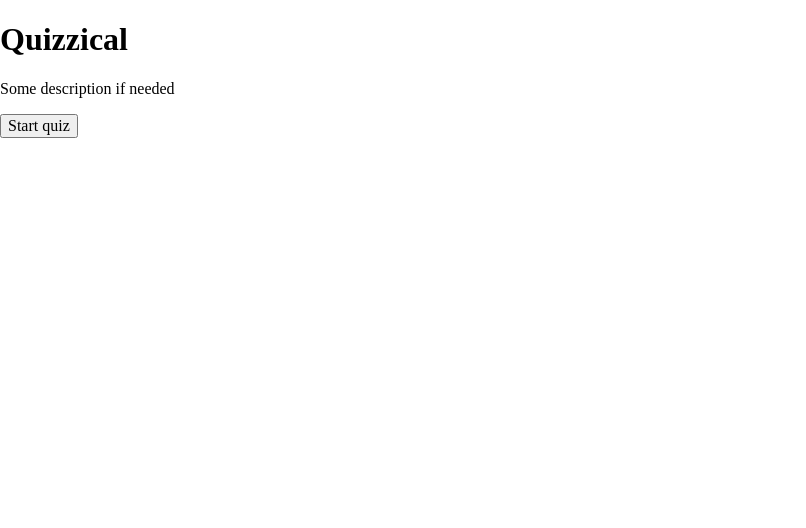
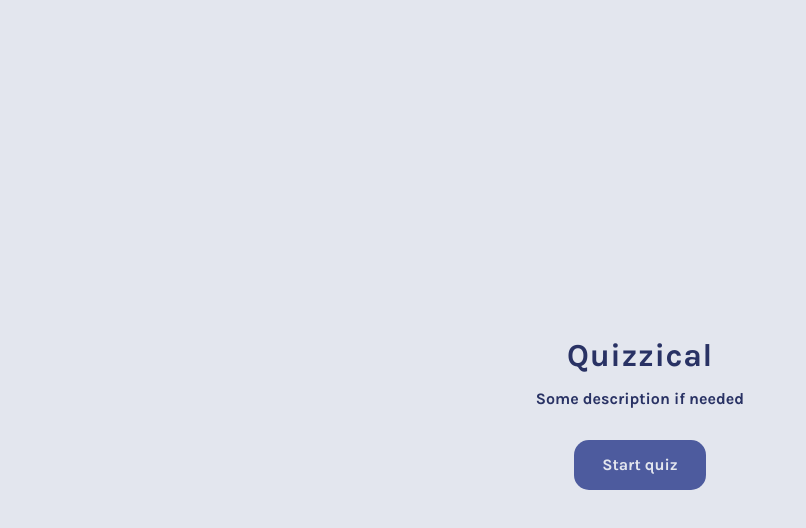
Before and after one commit to Youkwhan/quizzical, a React (Vite) app: page / in a window 1280 px wide. Shown: the top 528 px of the page, without its empty margins (0-806 px from the left). Built offline with nearby package versions, Linux system fonts and the light colour scheme.

Commit message:
general css and app css

```diff
--- a/src/App.css
+++ b/src/App.css
@@ -0,0 +1,23 @@
+.start-quiz {
+	text-align: center;
+}
+
+.start-quiz h1 {
+	font-family: var(--ff-secondary);
+	font-weight: var(--fw-700);
+	font-size: var(--fs-large);
+   margin-bottom: 7px;
+}
+.start-quiz__description {
+	font-weight: var(--fw-400);
+	font-size: var(--fs-regular);
+   margin-bottom: 29px;
+}
+
+.start-quiz__btn {
+   font-weight: var(--fw-500);
+	font-size: var(--fs-regular);
+
+   border-radius: 15px;
+   padding: 1em 1.75em;
+}
--- a/src/App.jsx
+++ b/src/App.jsx
@@ -11,7 +11,7 @@ function App() {
 				<div className="start-quiz">
 					<h1>Quizzical</h1>
 					<p className="start-quiz__description">Some description if needed</p>
-					<button className="start-quiz__btn">Start quiz</button>
+					<button className="start-quiz__btn btn">Start quiz</button>
 				</div>
 			)}
 		</main>
--- a/src/index.css
+++ b/src/index.css
@@ -12,7 +12,7 @@
 	--fs-small: 0.65rem; /* 10.24px; */
 	--fs-score: 0.8rem; /* 12.8px; */
 
-	--clr-primary: #f5f7fb;
+	--clr-primary: #e3e6ee;
 	--clr-secondary: #293264;
 
 	--clr-lg-btn: #4d5b9e;
@@ -20,3 +20,69 @@
 	--clr-correct: #94d7a2;
 	--clr-wrong: #f8bcbc;
 }
+
+*,
+*::before,
+*::after {
+	box-sizing: border-box;
+}
+
+* {
+	margin: 0;
+	padding: 0;
+}
+
+html,
+body {
+	height: 100%;
+}
+
+body {
+	font-family: var(--ff-secondary);
+	color: var(--clr-secondary);
+	background-color: var(--clr-primary);
+	line-height: 1.5;
+	-webkit-font-smoothing: antialiased;
+
+	display: grid;
+	place-items: center;
+	user-select: none;
+}
+
+img {
+	display: block;
+	max-width: 100%;
+	margin: auto;
+}
+
+main {
+	max-width: 1500px;
+	margin: auto;
+}
+
+h1,h2 {
+	letter-spacing: 0.04rem;
+}
+
+.btn {
+	color: var(--clr-primary);
+   background-color: var(--clr-lg-btn);
+
+	cursor: pointer;
+	border: none;
+	transition:150ms;
+}
+
+.btn:focus{
+	outline: none;
+}
+
+.btn:hover {
+	background-color: #616fb8;
+}
+
+.btn:active {
+	box-shadow: inset 5px 5px 10px -3px rgba(0, 0, 0, 0.7);
+}
+
+/* Blob */
```
